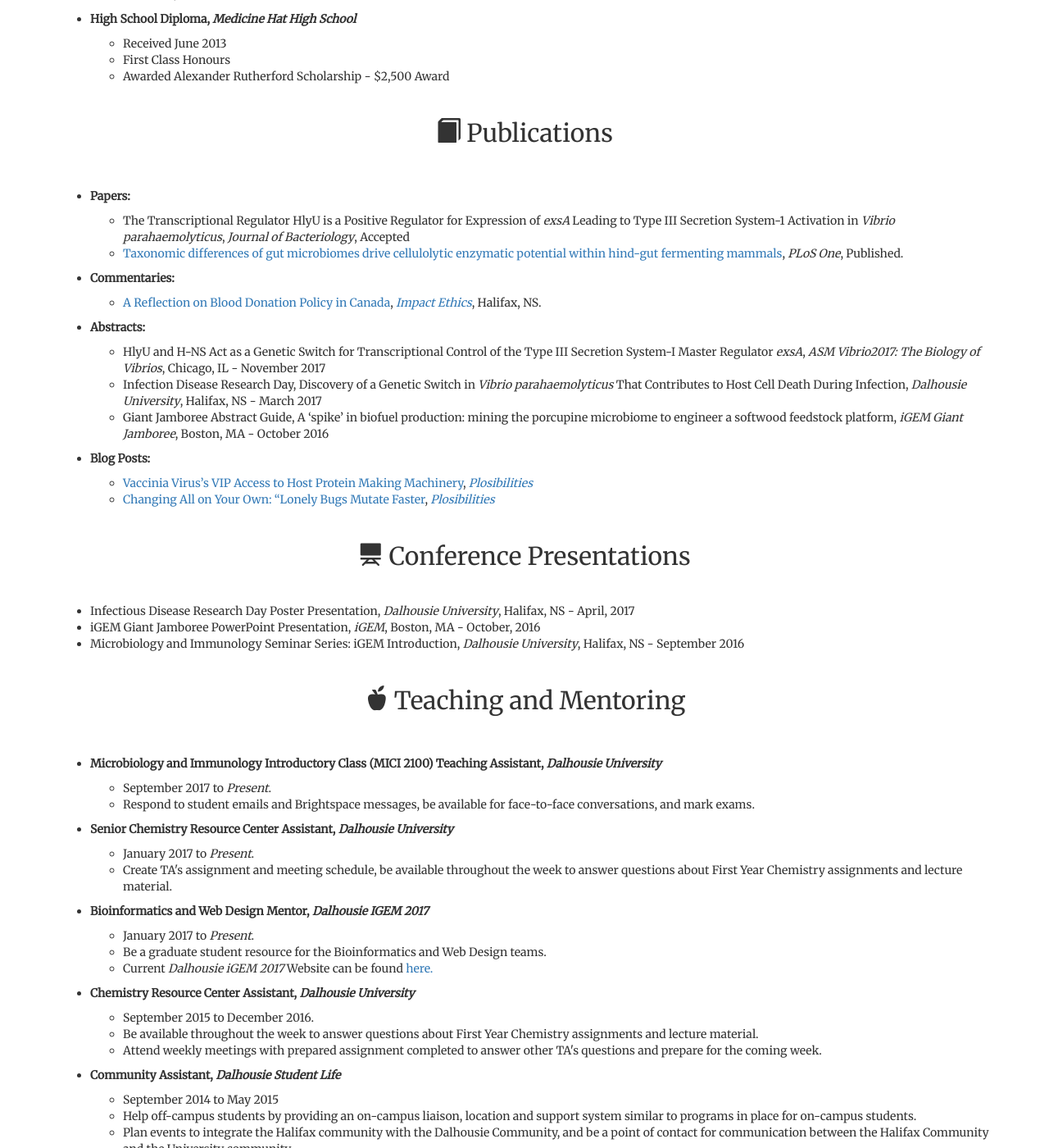
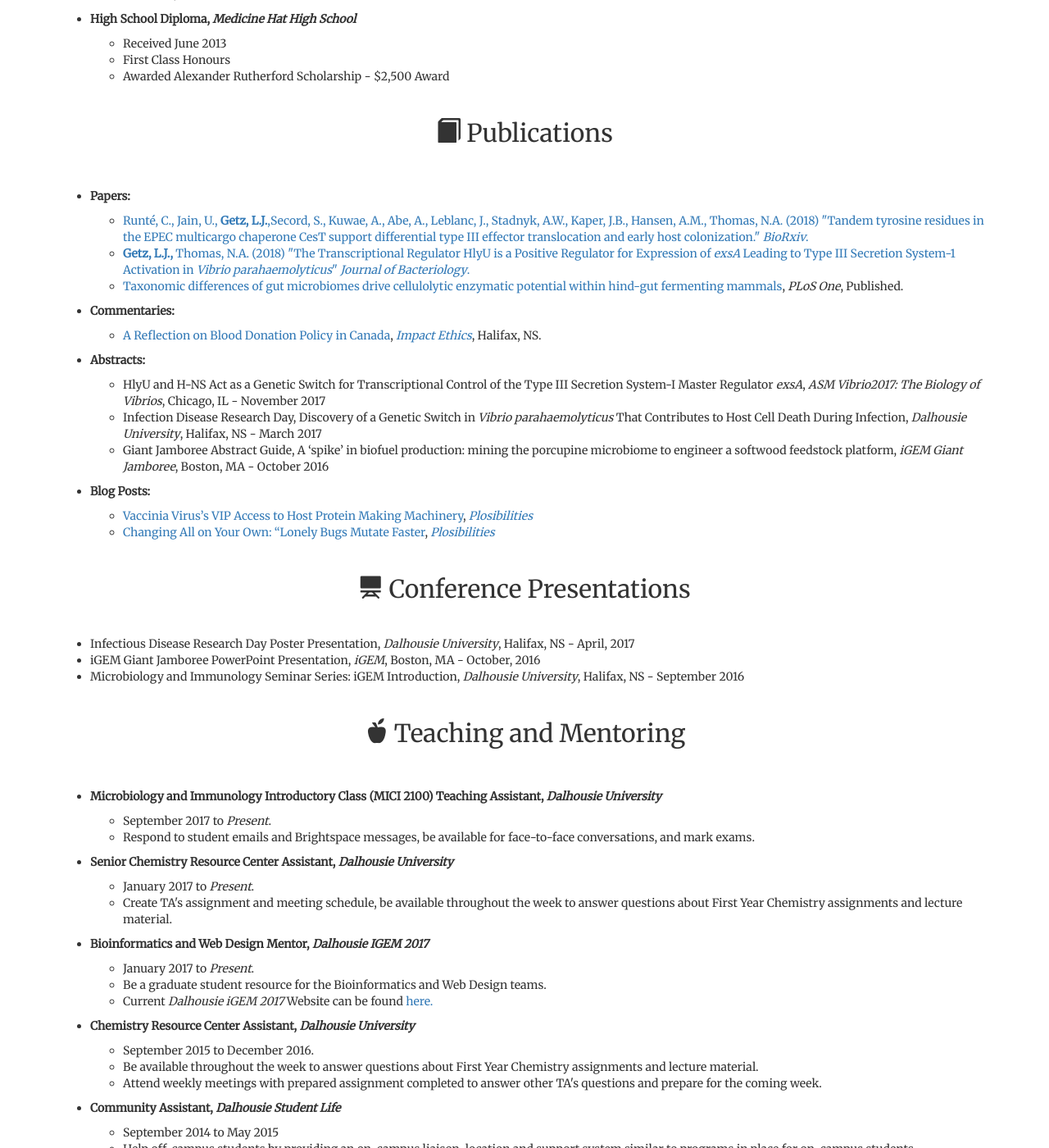
Before and after one commit to LandonGetz/OldCVWebsite, a Jekyll site: the page built from index.md, in a window 1280 px wide and 1400 px high, scrolled down 1944 px. Shown: the whole window at 82% size. Built offline with Jekyll 4.4.1, drawn with Linux system fonts in a browser that asks for light colours; nearby versions of some CDN libraries; some of the changed text lies outside the part shown.

Commit message:
CV Update
Quick paper update, add graduate studies committee

```diff
--- a/index.md
+++ b/index.md
@@ -114,8 +114,9 @@ scroll: true
     <ul id="list">
       <li id="list"><b>Papers: </b>
             <ul id="sublist">
-                <li>The Transcriptional Regulator HlyU is a Positive Regulator for Expression of <i>exsA</i> Leading to Type III Secretion System-1 Activation in <i>Vibrio parahaemolyticus</i>, <i>Journal of Bacteriology</i>, Accepted</li>
-                <li><a href="http://journals.plos.org/plosone/article?id=10.1371/journal.pone.0189404" target="_blank">Taxonomic differences of gut microbiomes drive cellulolytic enzymatic potential within hind-gut fermenting mammals</a>, <i>PLoS One</i>, Published.</li>
+                <li><a href="https://www.biorxiv.org/content/early/2018/02/22/270066">Runté, C., Jain, U., <b>Getz, L.J.</b>,Secord, S., Kuwae, A., Abe, A., Leblanc, J., Stadnyk, A.W., Kaper, J.B., Hansen, A.M., Thomas, N.A. (2018) "Tandem tyrosine residues in the EPEC multicargo chaperone CesT support differential type III effector translocation and early host colonization." <i>BioRxiv</i>.</a></li>
+                <li><a href="http://jb.asm.org/content/early/2018/02/08/JB.00653-17.abstract"><b>Getz, L.J.,</b> Thomas, N.A. (2018) "The Transcriptional Regulator HlyU is a Positive Regulator for Expression of <i>exsA</i> Leading to Type III Secretion System-1 Activation in <i>Vibrio parahaemolyticus</i>" <i>Journal of Bacteriology</i>.</a></li>
+                <li><a href="http://journals.plos.org/plosone/article?id=10.1371/journal.pone.0189404" target="_blank">Taxonomic    differences of gut microbiomes drive cellulolytic enzymatic potential within hind-gut fermenting mammals</a>, <i>PLoS One</i>, Published.</li>
             </ul>
     </li>
     <li id="list"><b>Commentaries:</b>
@@ -181,6 +182,13 @@ scroll: true
     </ul>
     <h2><span class="fa fa-users" aria-hidden="hidden"></span> Community Service</h2>
     <ul id="list">
+        <li id="list"><b>Graduate Student Representative, <i>Graduate Studies Committee.</i></b>
+            <ul id="sublist">
+                <li>Sept 2017 to Present</li>
+                <li>Act as a liason between graduate/undergraduate students and the committee</li>
+                <li>Provide feedback to the committee based on my experience as an undergraduate student at Dalhousie Univeristy</li>
+            </ul>
+        </li>
         <li id="list"><b>External Coordinator, <i><a href="http://dalurbangarden.com" target="_blank">Dalhousie Urban Garden Society</a></i></b>
             <ul id="sublist">
                 <li>May 2016 to <i>Present</i></li>
```
